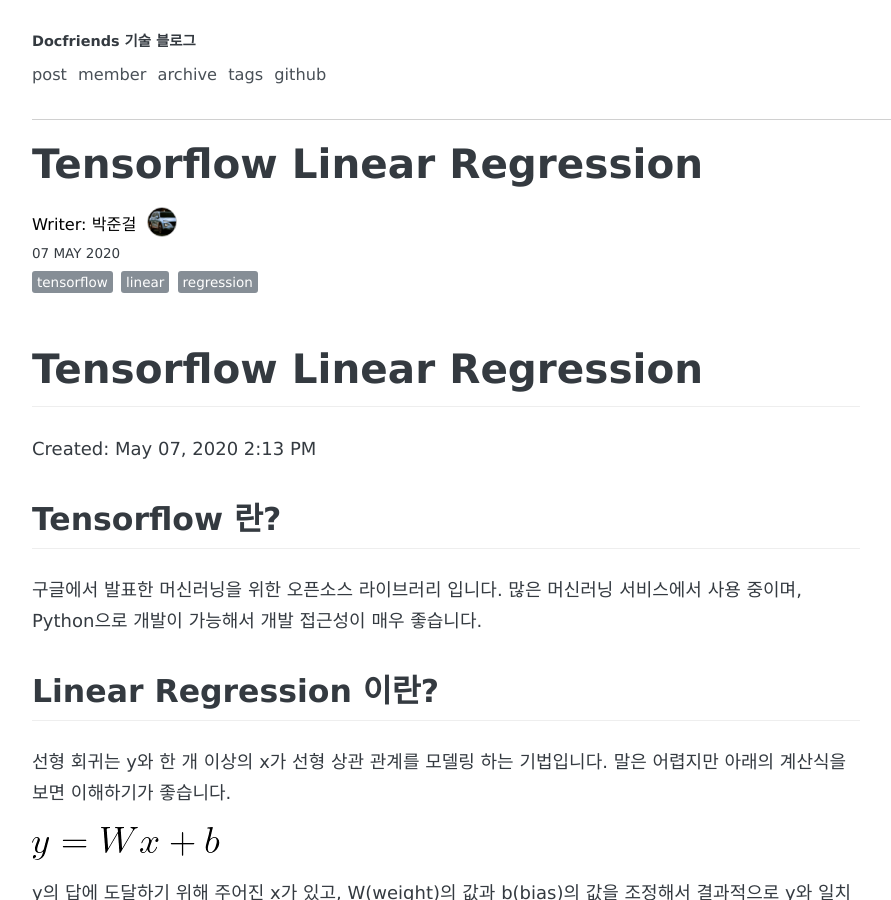
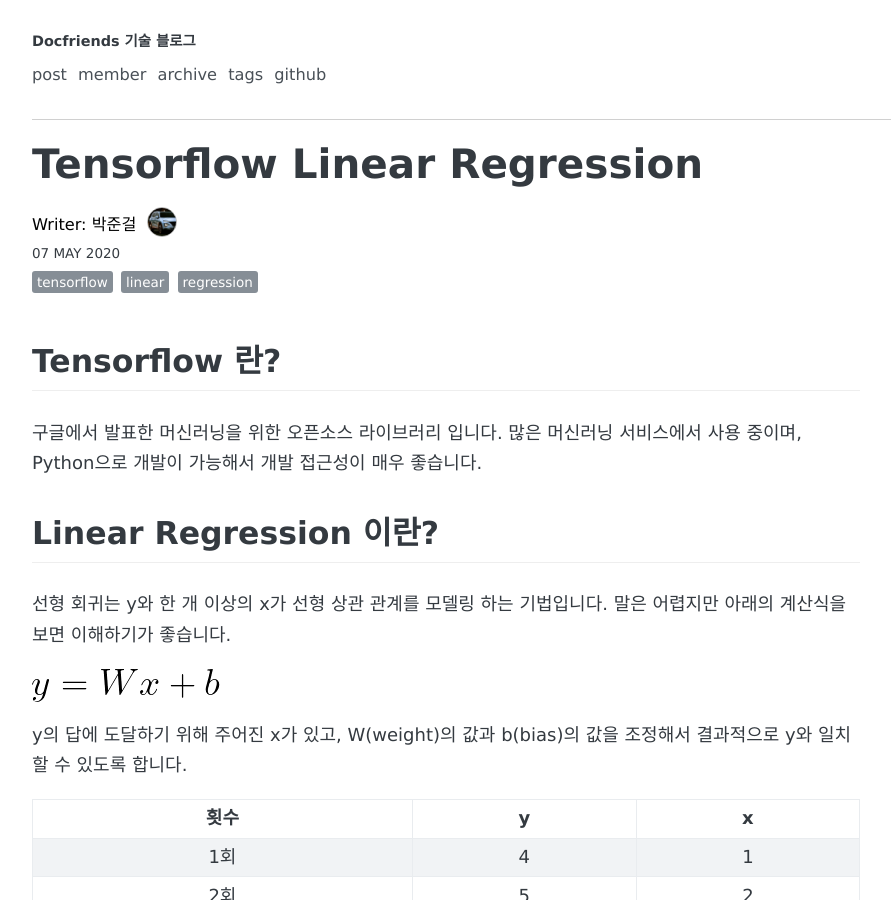
Before and after one commit to Docfriends/DevStrory, a Jekyll site: the page built from _posts/2020-05-07-tensorflow-linear-regression.md, in a window 1280 px wide and 900 px high. Shown: the whole window, without its empty margins (194-1085 px from the left). Built offline with Jekyll 4.4.1, drawn with Linux system fonts in a browser that asks for light colours; some web fonts are replaced; comment, search, counter and statistics services are not loaded.

Commit message:
Update 2020-05-07-tensorflow-linear-regression.md

```diff
--- a/_posts/2020-05-07-tensorflow-linear-regression.md
+++ b/_posts/2020-05-07-tensorflow-linear-regression.md
@@ -9,10 +9,6 @@
 comments: true
 share: true
 ---
-
-# Tensorflow Linear Regression
-
-Created: May 07, 2020 2:13 PM
 
 ## Tensorflow 란?
 
```
